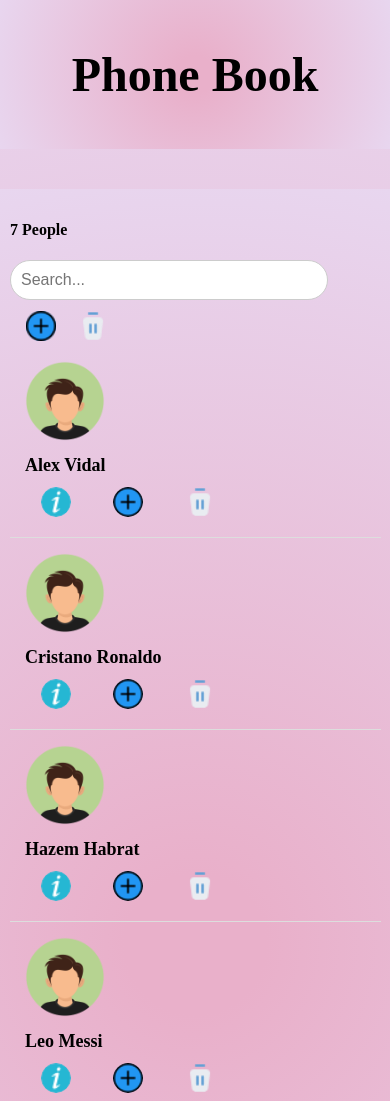
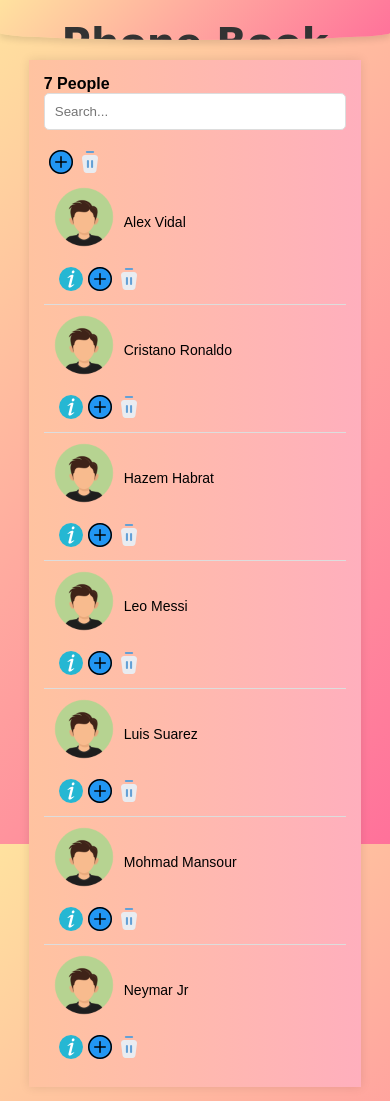
Before and after one commit to Hazem2310/FinalWork, a plain HTML site: page index.html in a window 390 px wide. Shown: the top 1101 px of the page. Drawn offline with Linux system fonts and the light colour scheme.

Commit message:
Update style.css

```diff
--- a/style.css
+++ b/style.css
@@ -1,85 +1,103 @@
+* {
+  padding: 0;
+  margin: 0;
+  box-sizing: border-box;
+}
+
 body {
-
-  margin: 0;
-  padding: 0;
-  background: radial-gradient(circle, rgb(233, 176, 202) 9%, rgb(232, 214, 239) 100%);
-  background-size: cover;
-  background-position: center;
-  min-height: 100vh;
+  height: 100vh;
   display: flex;
   flex-direction: column;
-  justify-content: space-between;
+  background-size: cover;
+  background-image: linear-gradient(-225deg, #FFE29F 0%, #FFA99F 48%, #FF719A 100%);  overflow-x: hidden;
+  margin: 0;
+  font-family: Arial, sans-serif;
+}
+
+header {
+  text-align: center;
+  width: 100%;
+  padding: 20px 0;
+  background-size: cover;
+  background-attachment: fixed;
+  position: sticky;  /* Make the header sticky */
+  top: 0;            /* Stick to the top */
+  z-index: 1000;     /* Ensure the header is above other content */
+  overflow: hidden;
+  background-image: linear-gradient(-225deg, #FFE29F 0%, #FFA99F 48%, #FF719A 100%);  border-radius: 0 0 85% 85% / 30%;
+  box-shadow: 0 4px 6px rgba(0, 0, 0, 0.1);
+}
+
+h1 {
+  font-family: 'Dancing Script', cursive;
+  font-size: 60px;  /* Adjusted size for better responsiveness */
+  color: #333;
+  margin-bottom: 20px;
+}
+
+.main {
+  flex-grow: 1; /* Ensures the main content area takes up remaining space */
+  display: flex;
+  flex-direction: column;
+  justify-content: center; /* Centers the content vertically */
+  align-items: center; /* Centers the content horizontally */
+  padding: 20px;
 }
 
 .container {
-  max-width: 550px;
   width: 90%;
-  margin: 40px auto;
+  max-width: 600px;
+  background-color: white;
   padding: 20px;
-  background: radial-gradient(circle, rgb(233, 176, 202) 9%, rgb(232, 214, 239) 100%);
-
+  box-shadow: 0 0 10px rgba(0, 0, 0, 0.1);
+  background-image: linear-gradient(to right, #ffc3a0 0%, #ffafbd 100%);  margin-bottom: 20px;
 }
 
-header {
-  background: radial-gradient(circle, rgb(233, 176, 202) 9%, rgb(232, 214, 239) 100%);
-  padding: 15px;
-  text-align: center;
-  font-size: 24px;
+.search-bar {
+  display: flex;
+  justify-content: space-between;
+  margin-bottom: 20px;
+  width: 100%;
 }
 
-footer {
-  display: flex;
-  justify-content: center;
-  align-items: center;
-  background: radial-gradient(circle, rgb(233, 176, 202) 9%, rgb(232, 214, 239) 100%);
+.search-bar input {
+  width: 100%;
   padding: 10px;
-  border-top: 1px solid #ddd;
-  font-size: 14px;
+  border: 1px solid #ddd;
+  border-radius: 5px;
+}
 
+.contact-list {
+  list-style-type: none;
+  padding: 0;
+  width: 100%;
 }
 
 .contact-item {
   display: flex;
-  align-items: center;
-  padding: 15px;
+  justify-content: space-between;
+  padding: 10px;
   border-bottom: 1px solid #ddd;
-  transition: background-color 0.3s;
 }
 
-.contact-item:hover {
-  background-color: rgba(226, 181, 211, 0.8);
+.contact-item:last-child {
+  border-bottom: none;
 }
 
 .contact-info {
-  flex: 1;
+  display: flex;
+  align-items: center;
 }
 
-.contact-list {
-  list-style: none;
-  padding: 0;
-  margin: 0;
-}
-
-.contact-list img {
-  width: 80px;
-  height: 80px;
+.contact-img {
+  width: 50px;
+  height: 50px;
   border-radius: 50%;
-  margin-right: 20px;
-  animation: fadeIn 2s;
-}
-
-@keyframes fadeIn {
-  0% { opacity: 0; }
-  100% { opacity: 1; }
-}
-
-.contact-img:hover {
-  transform: scale(1.1);
+  margin-right: 10px;
 }
 
 .contact-name {
-  font-size: 18px;
-  font-weight: bold;
+  font-size: 16px;
 }
 
 .actions {
@@ -96,162 +114,127 @@ footer {
 }
 
 .actions button img {
-  width: 30px;
-  height: 30px;
+  width: 24px;
+  height: 24px;
 }
 
-.search-bar input[type="text"] {
-  width: 80%;
-  padding: 10px;
-  font-size: 16px;
-  border: 1px solid #ccc;
-  border-radius: 30px;
-  transition: border 0.3s;
+.footer {
+  background-image: linear-gradient(-225deg, #FFE29F 0%, #FFA99F 48%, #FF719A 100%);  padding: 15px 0;
+  color: #333;
+  font-weight: 500;
+  display: flex;
+  justify-content: center;
+  align-items: center;
+  position: sticky;  /* Ensure the footer sticks to the bottom */
+  bottom: 0;
+  left: 0;
+  right: 0;
+  box-shadow: 0 -2px 6px rgba(0, 0, 0, 0.1);
+  z-index: 1000;     /* Ensure footer is above other content */
 }
 
-.search-bar input[type="text"]:focus {
-  border: 1px solid #888;
-}
-
-
-
-@media (max-width: 600px) {
-  .container {
-    width: 95%;
-    padding: 10px;
-  }
-
-  .contact-item {
-    flex-direction: column;
-    align-items: flex-start;
-  }
-
-  .contact-img {
-    width: 70px;
-    height: 70px;
-    margin-bottom: 10px;
-  }
-
-  .contact-info {
-    font-size: 14px;
-  }
-
-  .actions {
-    margin-top: 10px;
-  }
-}
-
-
-@media (min-width: 601px) and (max-width: 768px) {
-  .container {
-    width: 85%;
-    padding: 15px;
-  }
-
-  .contact-item {
-    flex-direction: column;
-    align-items: flex-start;
-  }
-
-  .contact-img {
-    width: 80px;
-    height: 80px;
-    margin-bottom: 10px;
-  }
-
-  .contact-info {
-    font-size: 15px;
-  }
-}
-
-
-@media (min-width: 769px) and (max-width: 1024px) {
-  .container {
-    width: 75%;
-    padding: 20px;
-  }
-
-  .contact-item {
-    flex-direction: row;
-    align-items: center;
-  }
-
-  .contact-img {
-    width: 80px;
-    height: 80px;
-    margin-right: 20px;
-  }
-
-  .contact-info {
-    font-size: 16px;
-  }
-}
-
-
-@media (min-width: 1025px) {
-  .container {
-    width: 70%;
-    padding: 25px;
-  }
-
-  .contact-img {
-    width: 90px;
-    height: 90px;
-  }
-
-  .contact-info {
-    font-size: 17px;
-  }
-}
-
-
+/* Modal Styles */
 .modal {
   display: none;
   position: fixed;
+  z-index: 1001;
+  left: 0;
   top: 0;
-  left: 0;
   width: 100%;
   height: 100%;
+  overflow: auto;
   background-color: rgba(0, 0, 0, 0.5);
+  align-items: center;
   justify-content: center;
-  align-items: center;
-  z-index: 1000;
 }
 
 .modal-content {
   background-color: white;
   padding: 20px;
   border-radius: 5px;
-  text-align: center;
+  width: 80%;
+  max-width: 400px;
   position: relative;
-  width: 90%;
-  max-width: 400px;
-  box-shadow: 0 4px 8px rgba(0, 0, 0, 0.2);
 }
 
-.modal-content input[type="text"],
-.modal-content input[type="file"] {
-  width: 80%;
-  padding: 10px;
-  margin: 10px 0;
-  font-size: 16px;
-  border: 1px solid #ccc;
-  border-radius: 5px;
+.close-btn {
+  position: absolute;
+  top: 10px;
+  right: 10px;
+  font-size: 20px;
+  cursor: pointer;
 }
 
-.modal-content button {
-  padding: 10px 20px;
-  background-color: #4CAF50;
-  color: white;
-  border: none;
-  border-radius: 5px;
-  cursor: pointer;
-  transition: background-color 0.3s;
+/* Responsive Design */
+@media (max-width: 500px) {
+  .container {
+      width: 95%;
+      padding: 15px;
+  }
+
+  h1 {
+      font-size: 40px;  /* Adjust header font size for small screens */
+  }
+
+  .contact-img {
+      width: 50px;
+      height: 50px;
+  }
+
+  .contact-name {
+      font-size: 14px;
+  }
+
+  .actions button {
+      font-size: 14px;
+      margin-left: 5px;
+  }
 }
 
-.modal-content button:hover {
-  background-color: #45a049;
+@media (max-width: 768px) {
+  .container {
+      width: 95%;
+      padding: 15px;
+  }
+
+  .contact-item {
+      flex-direction: column;
+      align-items: flex-start;
+  }
+
+  .contact-img {
+      width: 60px;
+      height: 60px;
+      margin-bottom: 10px;
+  }
+
+  .contact-info {
+      font-size: 14px;
+  }
+
+  .actions {
+      margin-top: 10px;
+  }
 }
-.modal-content button:hover {
-  background-color: #45a049;
+
+@media (min-width: 769px) and (max-width: 1024px) {
+  .container {
+      width: 85%;
+      padding: 15px;
+  }
+
+  .contact-item {
+      flex-direction: column;
+      align-items: flex-start;
+  }
+
+  .contact-img {
+      width: 70px;
+      height: 70px;
+      margin-bottom: 10px;
+  }
+
+  .contact-info {
+      font-size: 15px;
+  }
 }
```
